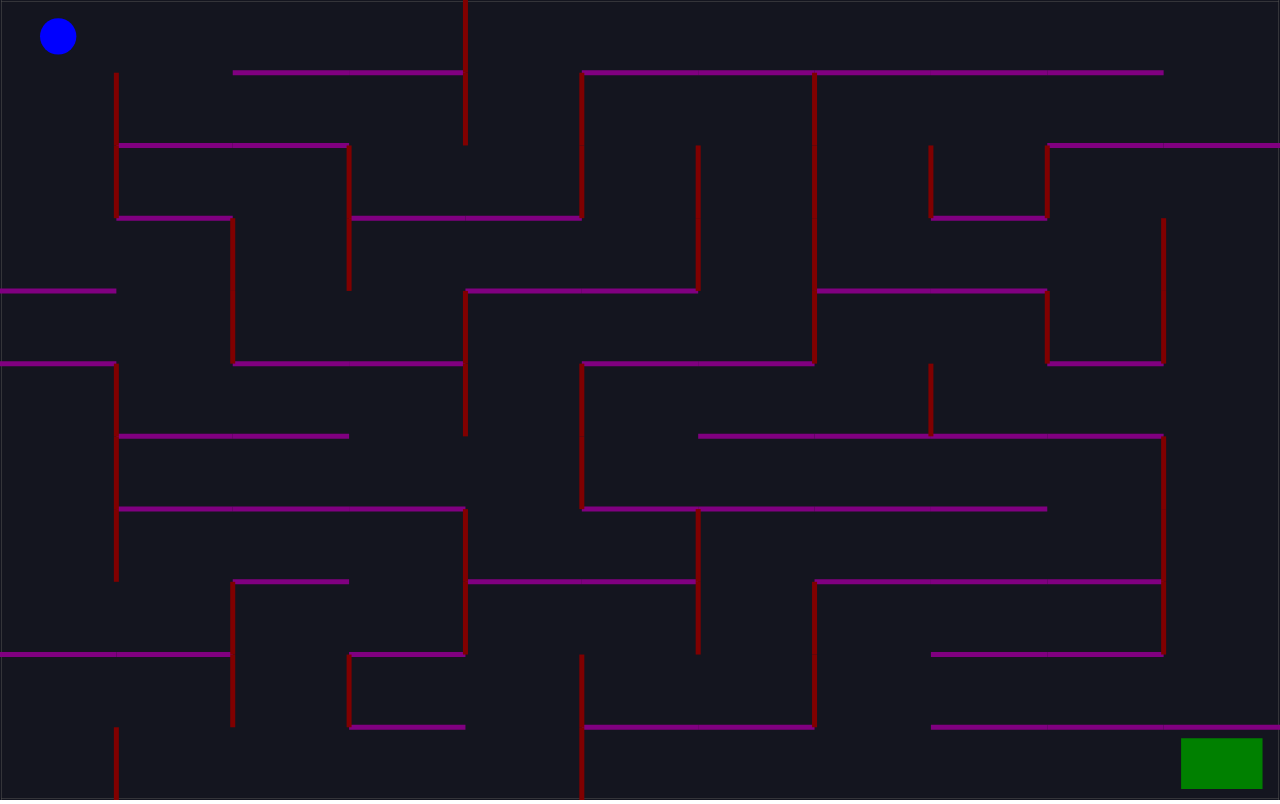
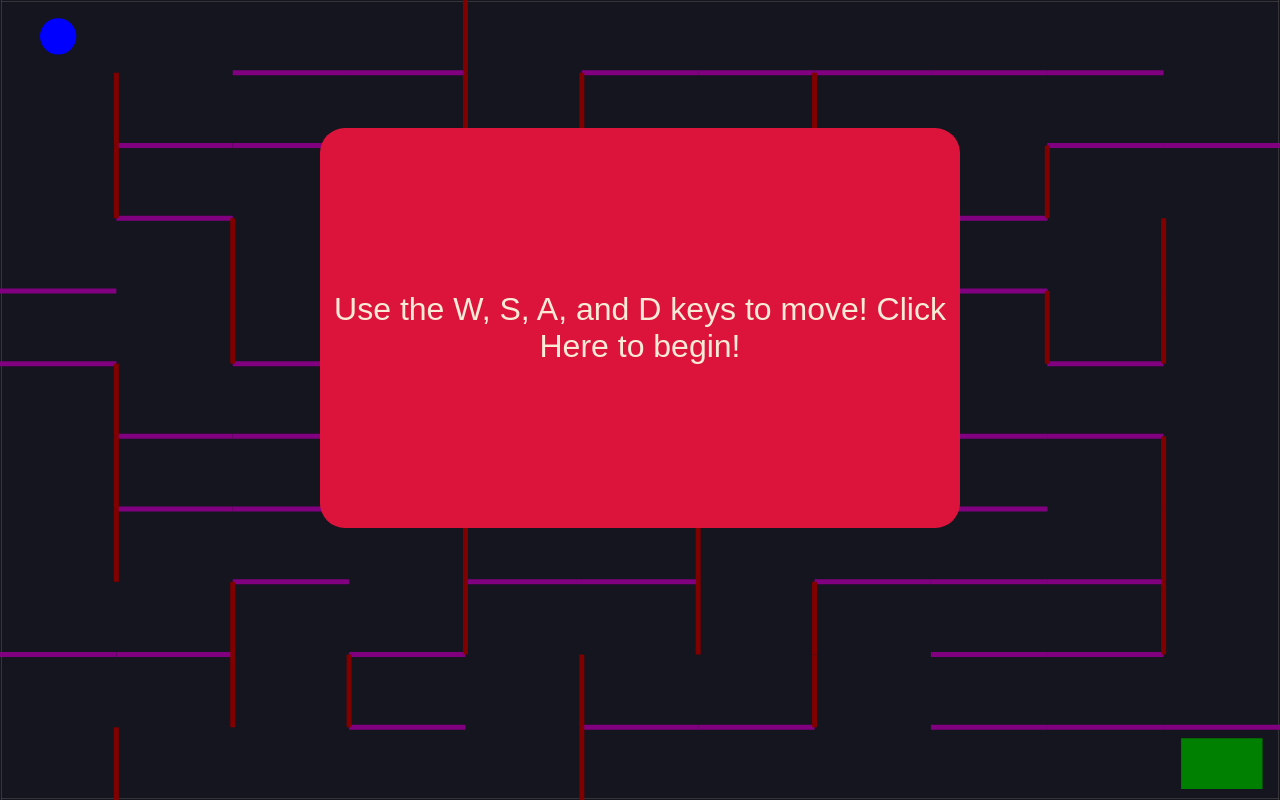
Before and after one commit to JesseMcMahon/mazegame, a plain HTML site: page index.html in a window 1280 px wide. Drawn offline with nearby package versions, Linux system fonts and the light colour scheme.

Commit message:
add instructions message and change button styles

```diff
--- a/index.html
+++ b/index.html
@@ -5,6 +5,9 @@
     <link rel="stylesheet" href="style.css" />
   </head>
   <body>
+    <button id="start-message">
+      Use the W, S, A, and D keys to move! Click Here to begin!
+    </button>
     <div class="winner hidden">
       <h1>You Win!</h1>
     </div>
--- a/index.js
+++ b/index.js
@@ -13,6 +13,11 @@ const unitLengthX = width / cellsHorizontal;
 const unitLengthY = height / cellsVertical;
 
 const playAgain = document.getElementById("replay");
+const startMessage = document.getElementById("start-message");
+
+startMessage.addEventListener("click", () => {
+  startMessage.classList.add("hidden");
+});
 
 const engine = Engine.create();
 engine.world.gravity.y = 0;
--- a/style.css
+++ b/style.css
@@ -24,10 +24,37 @@ h1 {
 #replay {
   height: 10%;
   width: 30%;
-  background-color: indianred;
+  background-color: crimson;
   margin-left: 35%;
   margin-top: 32%;
   border-radius: 25px;
   border-style: none;
   z-index: 3;
 }
+
+#start-message {
+  font-size: 200%;
+  color: antiquewhite;
+  height: 50%;
+  width: 50%;
+  margin-left: 25%;
+  margin-top: 10%;
+  background-color: crimson;
+  z-index: 10;
+  display: flex;
+  justify-content: center;
+  align-items: center;
+  position: absolute;
+  border-radius: 25px;
+  border-style: none;
+}
+
+#start-message:hover,
+#replay:hover {
+  background-color: brown;
+}
+
+#start-message:focus,
+#replay:focus {
+  outline: 0;
+}
```
